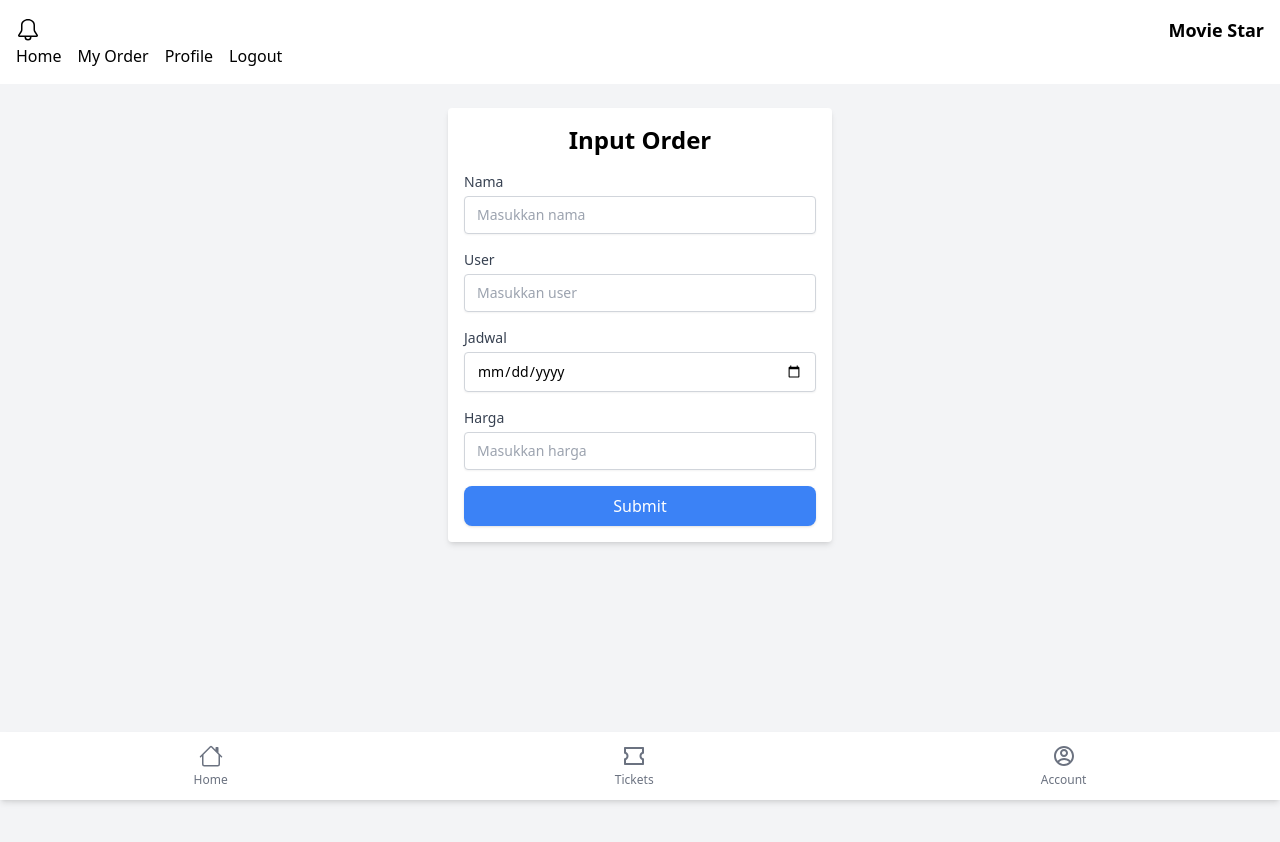
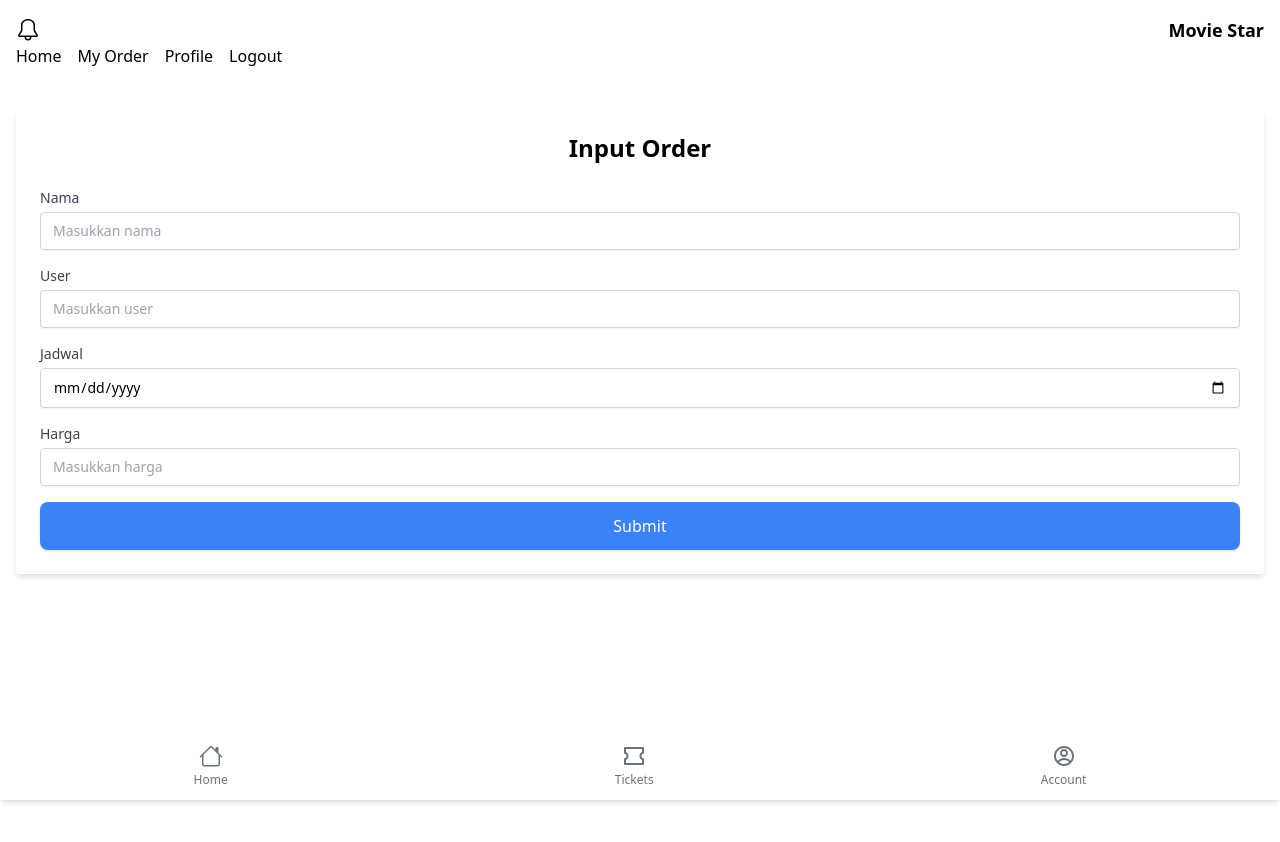
Before and after one commit to HN721/MovieStarFrontend, a React (Vite) app: page /order in a window 1280 px wide. Shown: the top 842 px of the page. Built offline with nearby package versions, Linux system fonts and the light colour scheme.

Commit message:
add-movie

```diff
--- a/src/pages/Order.jsx
+++ b/src/pages/Order.jsx
@@ -23,12 +23,12 @@ export default function Order() {
   return (
     <>
       <Navbar />
-      <div className="min-h-screen bg-gray-100 px-4 pt-6">
+      <div className="min-h-screen  px-4 pt-6">
         <form
           onSubmit={handleSubmit}
-          className="bg-white p-4 rounded shadow-md w-full max-w-sm mx-auto"
+          className="bg-white p-6 rounded shadow-md w-full"
         >
-          <h2 className="text-2xl font-bold mb-4 text-center">Input Order</h2>
+          <h2 className="text-2xl font-bold mb-6 text-center">Input Order</h2>
 
           {/* Nama */}
           <div className="mb-4">
@@ -112,7 +112,7 @@ export default function Order() {
           {/* Submit Button */}
           <button
             type="submit"
-            className="w-full bg-blue-500 text-white py-2 px-4 rounded-lg shadow hover:bg-blue-600 focus:outline-none focus:ring-2 focus:ring-blue-500 focus:ring-offset-2"
+            className="w-full bg-blue-500 text-white py-3 rounded-lg shadow hover:bg-blue-600 focus:outline-none focus:ring-2 focus:ring-blue-500 focus:ring-offset-2"
           >
             Submit
           </button>
```
